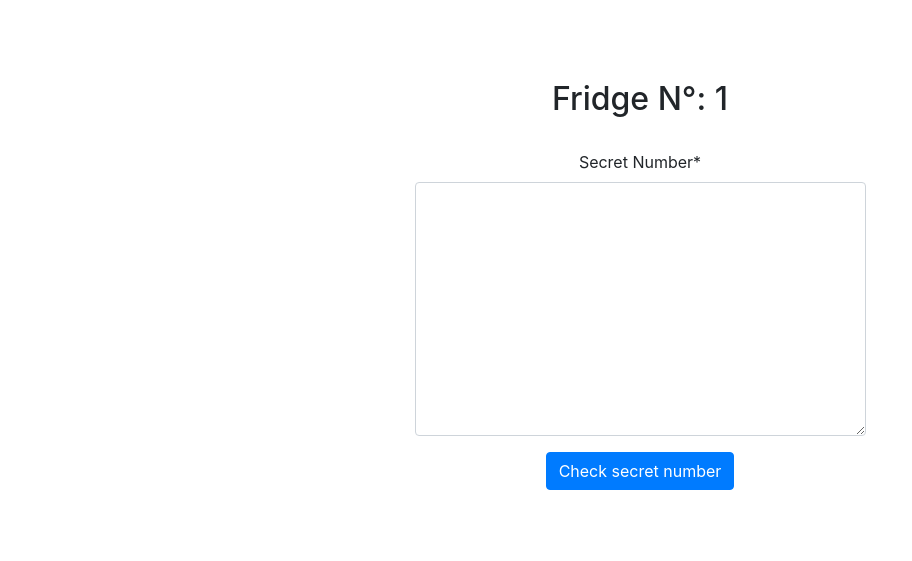
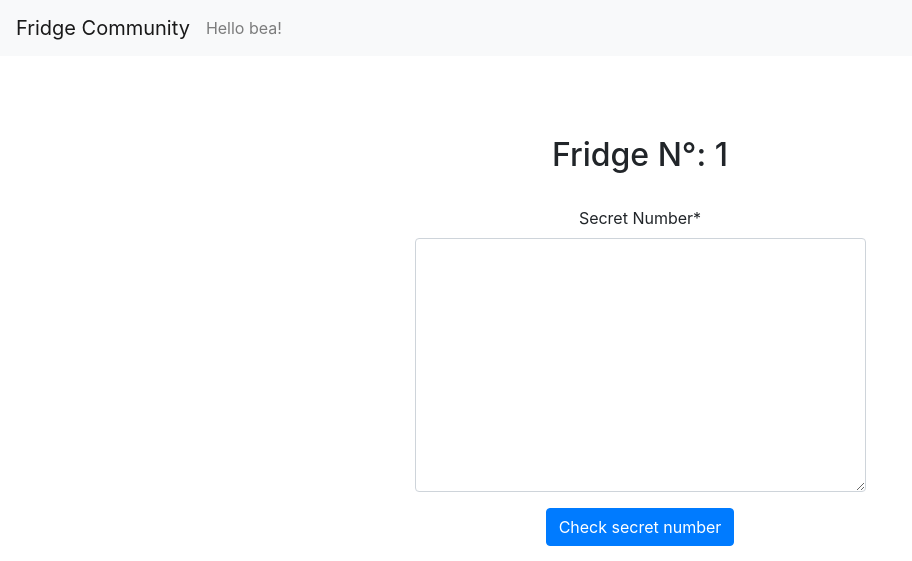
Before and after one commit to alexveronese/fridge_community, a Django app: page /addfridge/1/ in a window 1280 px wide. Shown: the top 561 px of the page, without its empty margins (0-912 px from the left). Run offline with Django 5.2, Linux system fonts and the light colour scheme; a user stored in the database is signed in; data comes from the database, SQL or seed files in the repository; some libraries are stand-ins or nearby versions.

Commit message:
added navbar only for logged users

```diff
--- a/config/templates/basebs.html
+++ b/config/templates/basebs.html
@@ -24,8 +24,6 @@
 
 
 <body>
-
-
 
 {% if user.is_authenticated and "ok" in request.GET.login  %}
 
@@ -55,6 +53,39 @@
 
 {% endif %}
 
+{% if user.is_authenticated %}
+    <nav class="navbar navbar-expand-md bg-light navbar-light">
+      <!-- Brand -->
+      <a class="navbar-brand" href={% url 'main:home' %}>Fridge Community</a>
+
+      <!-- Toggler/collapsible Button -->
+      <button class="navbar-toggler" type="button" data-toggle="collapse" data-target="#collapsibleNavbar">
+        <span class="navbar-toggler-icon"></span>
+      </button>
+
+      <!-- Navbar links -->
+      <!--
+      <div class="collapse navbar-collapse" id="collapsibleNavbar">
+        <ul class="navbar-nav">
+          <li class="nav-item">
+            <a class="nav-link" href="#">Link</a>
+          </li>
+          <li class="nav-item">
+            <a class="nav-link" href="#">Link</a>
+          </li>
+          <li class="nav-item">
+            <a class="nav-link" href="#">Link</a>
+          </li>
+        </ul>
+      </div>
+    -->
+        <div class="nav-item align-right">
+            <span class="navbar-text align-right">
+                Hello {{user.username}}!
+            </span>
+        </div>
+    </nav>
+{% endif %}
 
 
   <div class="container" style="margin-top:80px">
```
